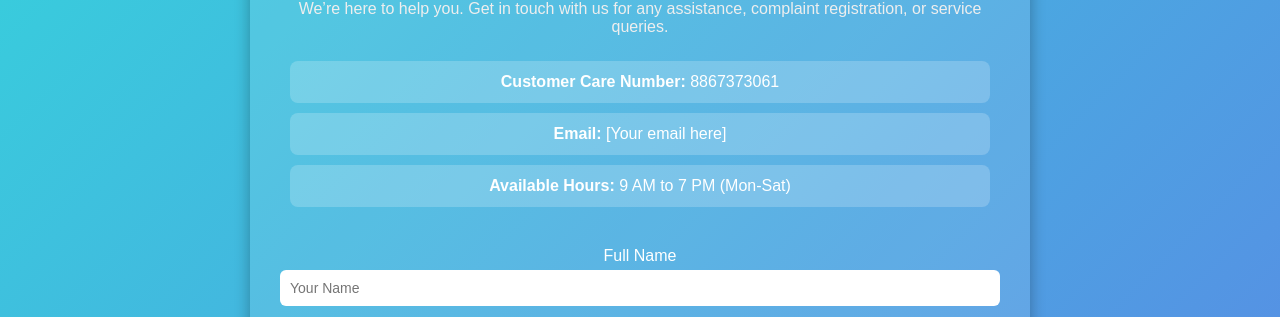
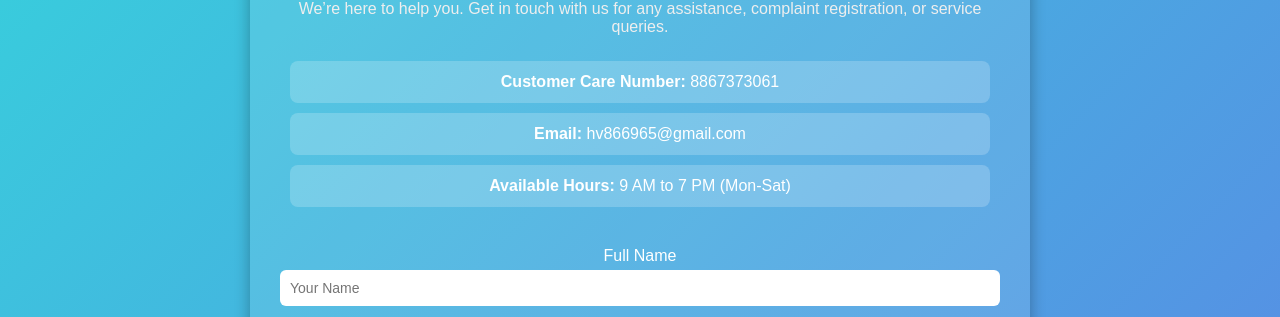
Before and after one commit to AnasRust/Dhani_Finance, a Flask app: template templates/customer_care_page.html in a window 1280 px wide. Shown: the part 164-481 px from the top of the page. Run offline with Flask 2, Linux system fonts and the light colour scheme; the template is opened without the code that fills it, so the values that code supplies are empty; parts of the project's set-up code (start-up, migrations or seed data) failed here and were passed over.

Commit message:
Updated mail id in Customer_care_page

```diff
--- a/templates/customer_care_page.html
+++ b/templates/customer_care_page.html
@@ -94,7 +94,7 @@
 
         <ul>
             <li><strong>Customer Care Number:</strong> 8867373061</li>
-            <li><strong>Email:</strong> [Your email here]</li>
+            <li><strong>Email:</strong> hv866965@gmail.com </li>
             <li><strong>Available Hours:</strong> 9 AM to 7 PM (Mon-Sat)</li>
         </ul>
 
```
